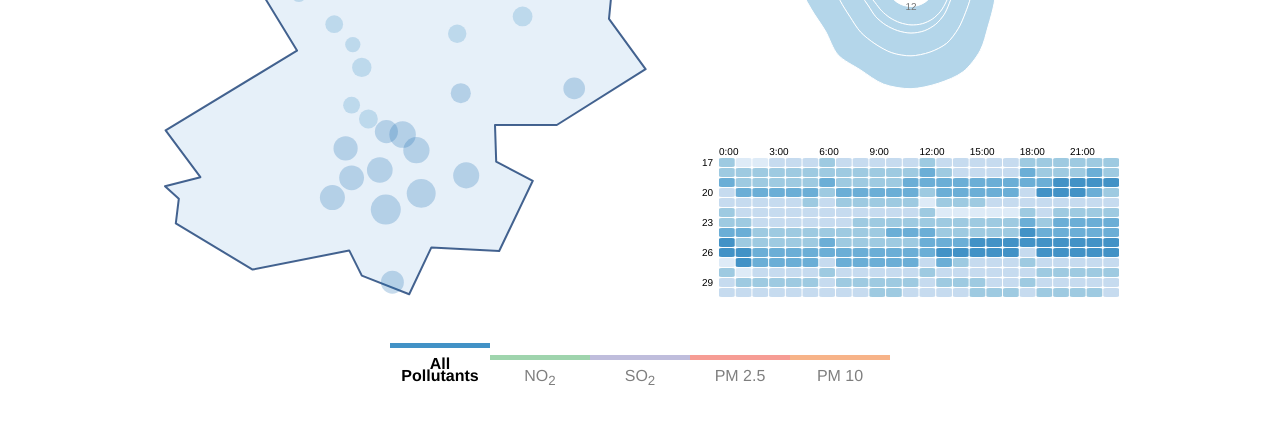
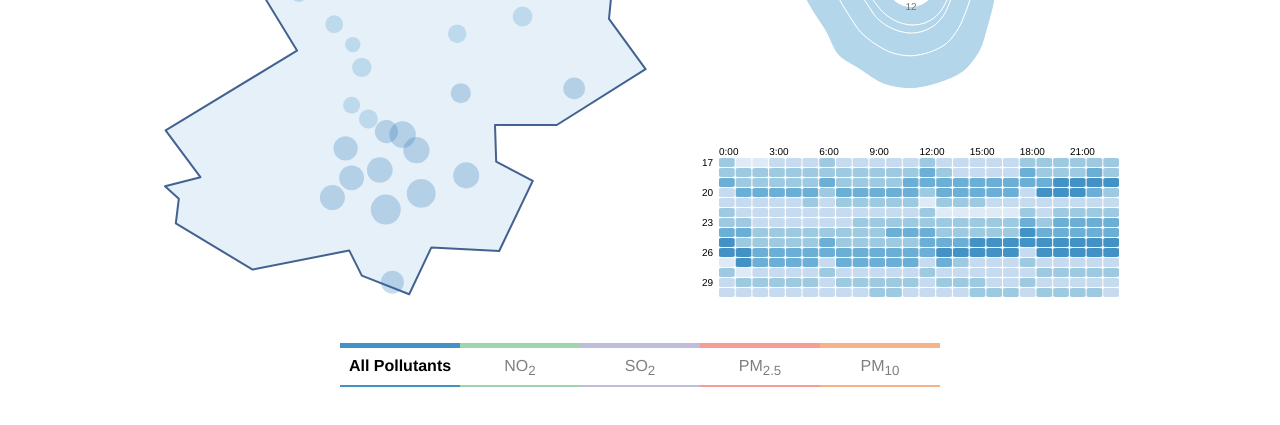
Before and after one commit to scottcheng/bj-air-vis, a plain HTML site: page index.html in a window 1280 px wide. Shown: the part 303-728 px from the top of the page. Drawn offline with Linux system fonts and the light colour scheme.

Commit message:
tweaked pollutant selector styles

```diff
--- a/air-vis.js
+++ b/air-vis.js
@@ -5,8 +5,8 @@ var vis = function(data) {
       all: 'All',
       no2: 'NO2',
       so2: 'SO2',
-      pm2_5: 'PM 2.5',
-      pm10: 'PM 10'
+      pm2_5: 'PM2.5',
+      pm10: 'PM10'
     };
     return function(codename) {
       return mapping[codename];
@@ -17,8 +17,8 @@ var vis = function(data) {
       all: 'All Pollutants',
       no2: 'NO<sub>2</sub>',
       so2: 'SO<sub>2</sub>',
-      pm2_5: 'PM 2.5',
-      pm10: 'PM 10'
+      pm2_5: 'PM<sub>2.5</sub>',
+      pm10: 'PM<sub>10</sub>'
     };
     return function(codename) {
       return mapping[codename];
@@ -181,8 +181,6 @@ var vis = function(data) {
 
     return data;
   })();
-
-  console.log(data);
 
   var controller = (function() {
     var controller = {};
@@ -601,7 +599,7 @@ var vis = function(data) {
             return dy * i - 3;
           })
           .text(function(d) {
-            return textPollutant(d);
+            return textPollutant(d);  // TODO subscript http://www.svgbasics.com/font_effects_italic.html
           });
     })();
 
@@ -790,7 +788,7 @@ var vis = function(data) {
         .html(function(d) {
           return htmlPollutant(d);
         })
-        .style('border-top-color', function(d) {
+        .style('border-color', function(d) {
           return colors[d][5];
         })
         .on('click', function(d) {
--- a/style.css
+++ b/style.css
@@ -166,12 +166,14 @@ body {
   text-align: center;
 }
 .content #vis #pollutant-selector .pollutant {
-  width: 100px;
+  width: 120px;
+  height: 25px;
   display: inline-block;
   text-align: center;
-  padding: 10px 0;
+  padding: 12px 0 0;
   line-height: 12px;
   border-top: 5px solid;
+  border-bottom: 2px solid;
   cursor: pointer;
   opacity: 0.5;
   -webkit-transition: opacity 0.25s;
```
Also changed, not shown: 1 other file.
